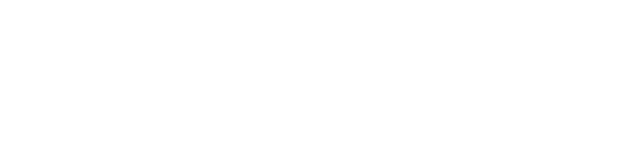
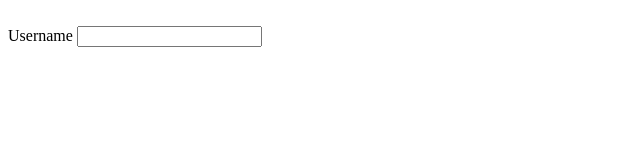
Before and after one commit to Domiciano/LabRepo241, a plain HTML site: page index.html in a window 1280 px wide. Shown: the whole page, without its empty margins (0-640 px from the left). Drawn offline with Linux system fonts and the light colour scheme.

Commit message:
Update index.html

```diff
--- a/index.html
+++ b/index.html
@@ -1,4 +1,7 @@
 <html>
   <head></head>
-  <body></body>
+  <body>
+    <br>
+    <label>Username <input type="type name" id="Name" name="Name" /></label>
+  </body>
 </html>
```
